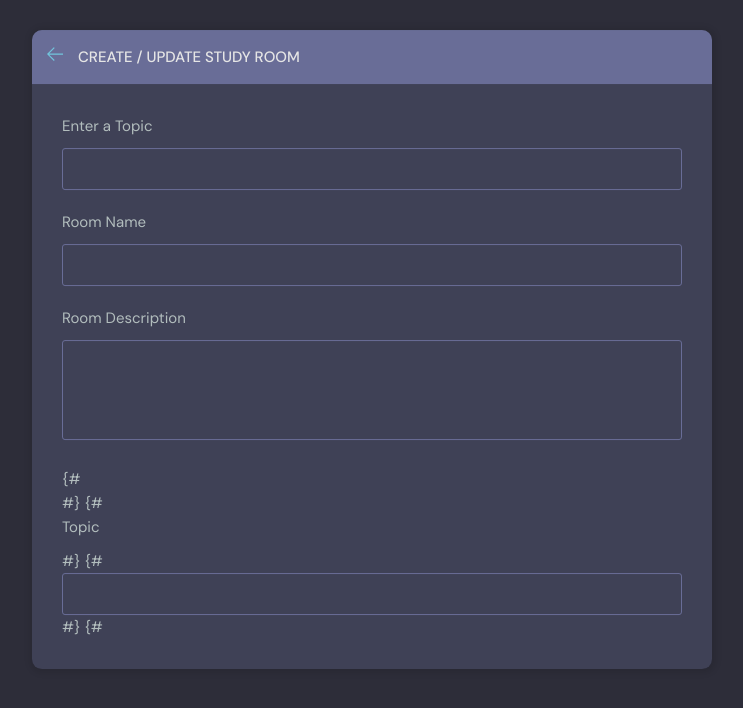
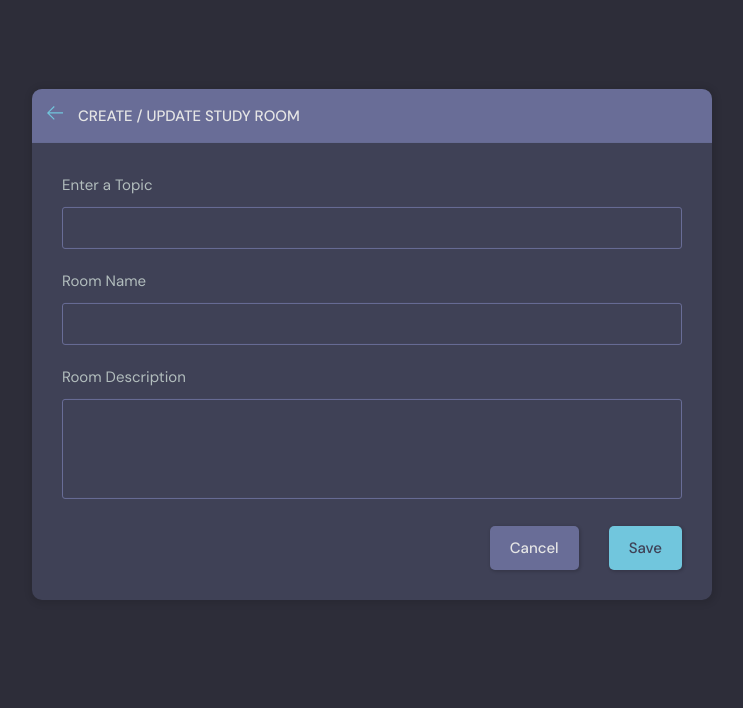
Before and after one commit to MinChoi/django-studybud, a Django app: page /create-room/ in a window 1280 px wide. Shown: the part 76-784 px from the top of the page, without its empty margins (268-1011 px from the left). Run offline with Django 5.2, Linux system fonts and the light colour scheme; a user stored in the database is signed in; data comes from the database, SQL or seed files in the repository.

Commit message:
minor fix

```diff
--- a/base/templates/base/room_form.html
+++ b/base/templates/base/room_form.html
@@ -34,21 +34,9 @@
 						<label for="room_description">Room Description</label>
                         {{ form.description }}
                     </div>
-                    {#
-					<div class="form__group">#} {#
-						<label for="room_topic">Topic</label>#} {#
-						<input required type="text" name="topic" id="room_topic" list="topic-list" />#} {#
-						<datalist id="topic-list">#} {#
-							<select id="room_topic">#} {#
-								<option value="">Select your topic</option>#} {#
-								<option value="Python">Python</option>#} {#
-								<option value="Django">Django</option>#} {# </select>#} {# </datalist>#} {##} {# </div>#} {#
-					<div class="form__group">#} {#
-						<label for="room_about">About</label>#} {#
-						<textarea name="room_about" id="room_about" placeholder="Write about your study group..."></textarea>#} {# </div>#}
 					<div class="form__action">
                         <a class="btn btn--dark" href="index.html">Cancel</a>
-						<button class="btn btn--main" type="submit">Create Room</button>
+						<button class="btn btn--main" type="submit">Save</button>
 					</div>
 				</form>
 			</div>
```
